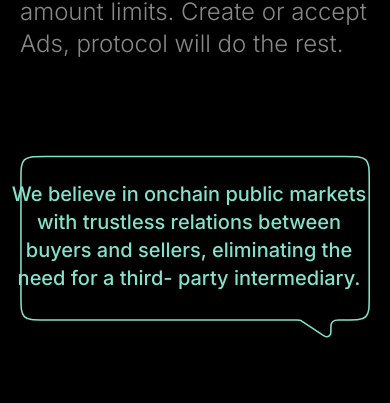
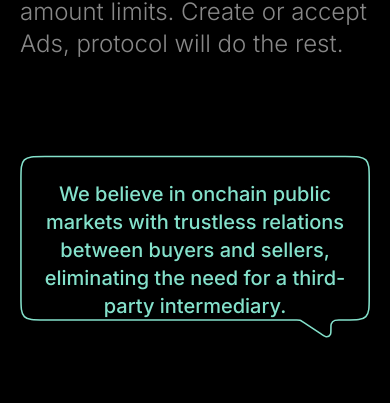
Before and after one commit to bakstag-finance/landing, a Next.js app: page / in a window 390 px wide. Shown: the part 1336-1739 px from the top of the page. Built offline with nearby package versions, Linux system fonts and the light colour scheme.

Commit message:
fix: about section mobile view

```diff
--- a/src/components/molecules/about.tsx
+++ b/src/components/molecules/about.tsx
@@ -33,21 +33,21 @@ export const AboutSection = () => (
       </div>
 
       <div className="w-full flex flex-row justify-end h-full items-center mt-20 lg:mt-0">
-        <div className="w-full flex flex-row justify-end mt-0 lg:mt-5">
+        <div className="w-full max-w-[400px] flex flex-row justify-end items-center mt-0 lg:mt-5 relative">
           <ChatBubbleBg />
           <div
             className={
-              "absolute z-6 w-full max-w-[400px] py-10 lg:py-5 pl-7 lg:p-4 text-center"
+              "absolute z-6 w-full h-full flex items-center justify-center lg:py-5 lg:p-4 text-center"
             }
           >
             <span
               className={
-                "text-green-300 text-xl lg:text-2xl font-medium w-full"
+                "text-green-300 text-xl lg:text-2xl font-medium w-full h-full py-10 lg:py-0"
               }
             >
               We believe in onchain public markets with trustless relations
-              between buyers and sellers, eliminating the need for a third-
-              party intermediary.
+              between buyers and sellers, eliminating the need for a third-party
+              intermediary.
             </span>
           </div>
         </div>
--- a/src/components/molecules/faq.tsx
+++ b/src/components/molecules/faq.tsx
@@ -38,7 +38,6 @@ pink sheet trading is done directly between two parties, without the supervision
     answer: `The fee is only paid by the advertiser, namely 1% of each sale of their token to be received.`,
   },
 ];
-
 
 const FAQAccordion = () => (
   <Accordion type="single" collapsible>
```
Lines whose indentation alone changed are shown as unchanged.
